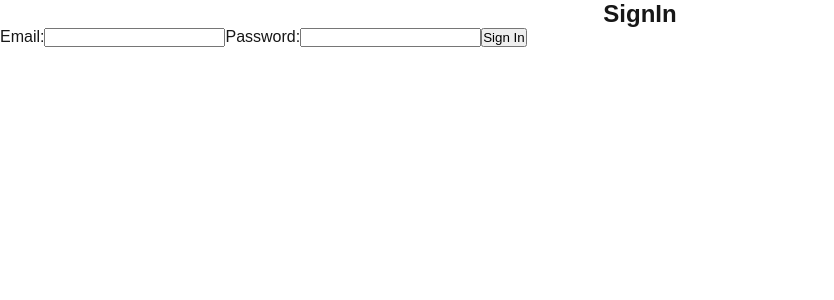
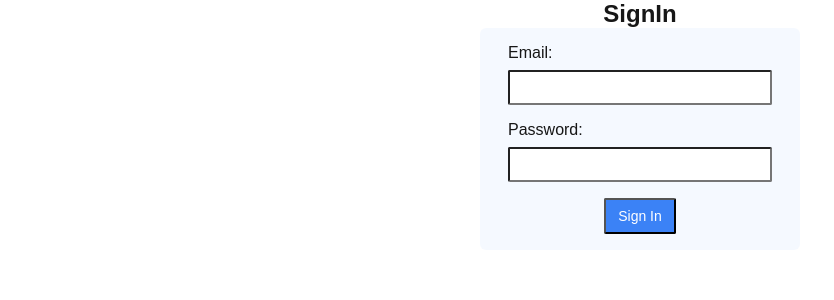
Before and after one commit to biolafrica/next-firebase, a Next.js app: page /signin in a window 1280 px wide. Shown: the top 300 px of the page, without its empty margins (0-834 px from the left). Built offline with nearby package versions, Linux system fonts and the light colour scheme; no server answers.

Commit message:
added css style to the sign up page

```diff
--- a/app/components/pages/authForm.js
+++ b/app/components/pages/authForm.js
@@ -70,7 +70,7 @@ export default function AuthForm({form = "signin"}){
       {errorMessage && <div className="error">{errorMessage}</div>}
 
 
-      <button type="submit">
+      <button type="submit" className="btn-primary">
         {form ==="signin" ? <span>Sign In</span> :<span>Sign up</span>}
       </button>
 
--- a/app/globals.css
+++ b/app/globals.css
@@ -40,3 +40,67 @@ a {
     color-scheme: dark;
   }
 }
+
+button {
+  padding: 0.5rem 0.75rem;
+  border-radius: 0.125rem;
+  display: flex;
+  justify-content: space-between;
+  align-items: center;
+  gap: 0.5rem;
+  font-size: 0.875rem;
+
+}
+
+button:hover {
+  background-color: rgba(0, 0, 0, 0.1);
+
+}
+
+.btn-primary {
+  background-color: #3b82f6;
+  color: white;
+}
+
+
+/* form styles */
+form {
+  padding: 1rem 1.75rem;
+  background-color: rgba(59, 130, 246, 0.05);
+  border-radius: 0.375rem;
+  display: block;
+  margin: 0 auto;
+  min-width: fit-content;
+  width: 25%;
+
+}
+
+form label {
+  display: block;
+}
+
+form input{
+  display: block;
+  margin-top: 0.5rem;
+  margin-bottom: 1rem;
+  padding: 0.5rem;
+  border-radius: 0.125rem;
+  width: 100%;
+}
+
+form button {
+  display: block;
+  margin: 0 auto;
+}
+
+
+.error {
+  border: 2px solid #ef4444;
+  background-color: #fca5a5;
+  color: #7f1d1d;
+  padding: 0.25rem 0.5rem;
+  border-radius: 0.125rem;
+  display: block;
+  max-width: fit-content;
+
+}
```
